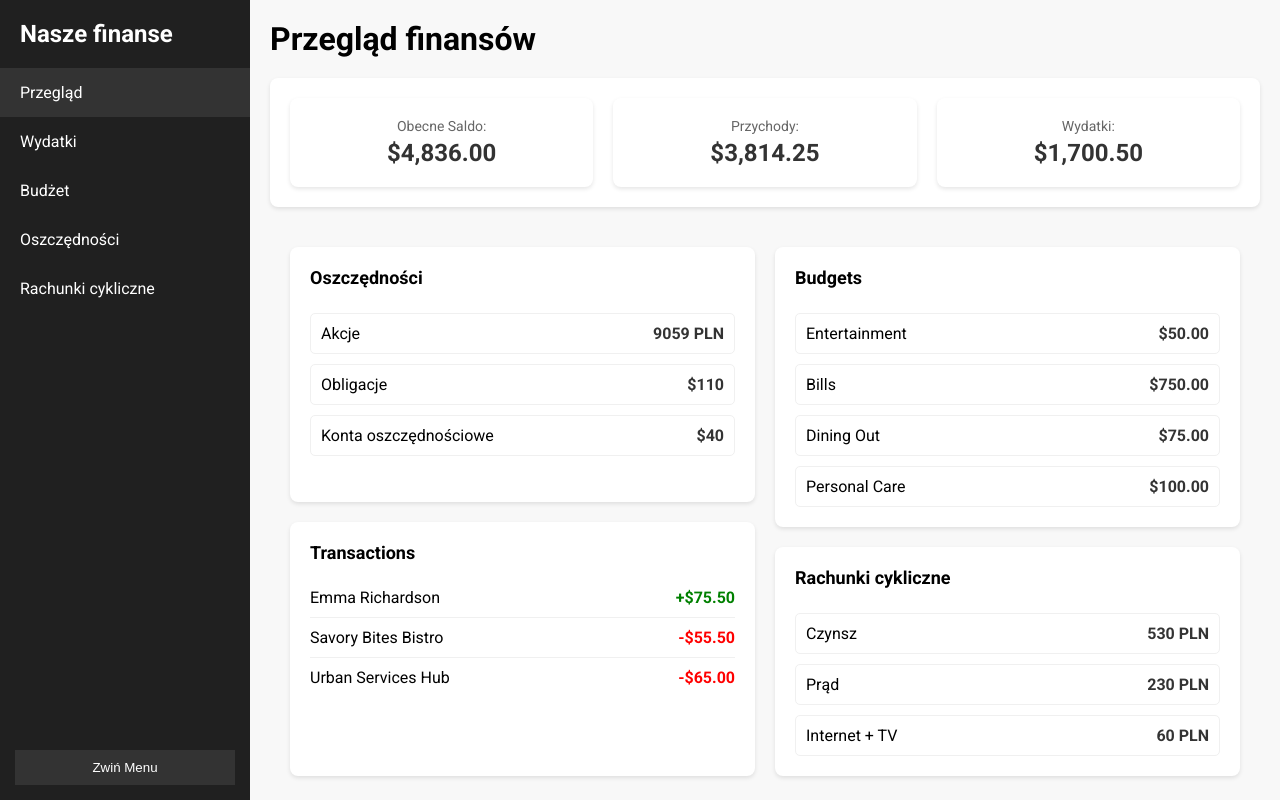
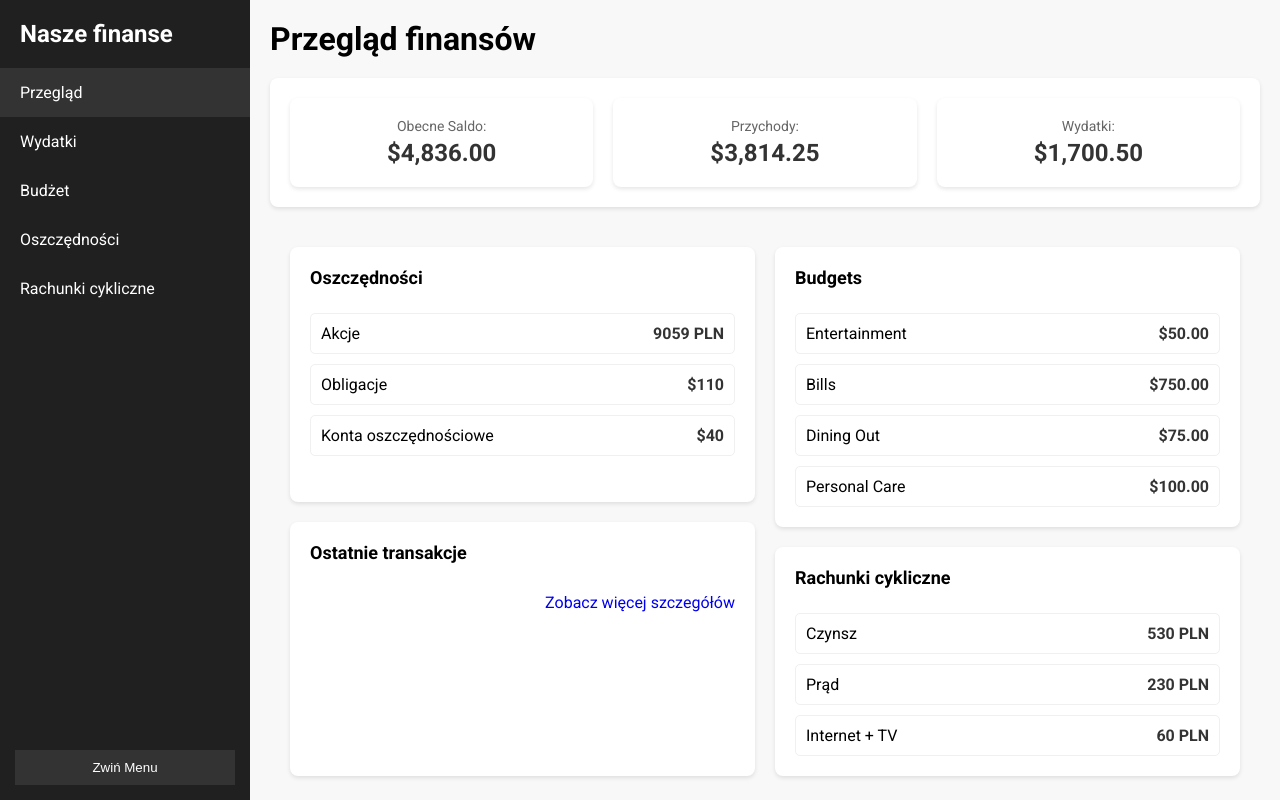
Before and after one commit to Mateusz220291/budget-app, a React (Vite) app: page / in a window 1280 px wide. Built offline with nearby package versions, Linux system fonts and the light colour scheme.

Commit message:
Add dynamic display of the 4 most recent transactions on the OverviewPage with a 'See more' link to navigate to TransactionsPage

```diff
--- a/src/components/Transactions/Transactions.css
+++ b/src/components/Transactions/Transactions.css
@@ -28,12 +28,10 @@
 
 .amount {
   font-weight: bold;
+  color: darkorange;
 }
 
-.amount.positive {
-  color: green;
+.see-more {
+  text-decoration: none;
+  text-align: right;
 }
-
-.amount.negative {
-  color: red;
-}
--- a/src/components/Transactions/Transactions.tsx
+++ b/src/components/Transactions/Transactions.tsx
@@ -1,23 +1,28 @@
+import { Link } from "react-router-dom";
+import { Transaction } from "../../pages/TransactionsPage/types";
 import "./Transactions.css";
 
-const Transactions = () => {
+interface TransactionsProps {
+  transactions: Transaction[];
+}
+
+const Transactions: React.FC<TransactionsProps> = ({ transactions }) => {
+  const recentTransactions = transactions.slice(-4).reverse();
+
   return (
     <section className="transactions">
-      <h2>Transactions</h2>
+      <h2>Ostatnie transakcje</h2>
       <ul>
-        <li className="transaction-item">
-          <span className="name">Emma Richardson</span>
-          <span className="amount positive">+$75.50</span>
-        </li>
-        <li className="transaction-item">
-          <span className="name">Savory Bites Bistro</span>
-          <span className="amount negative">-$55.50</span>
-        </li>
-        <li className="transaction-item">
-          <span className="name">Urban Services Hub</span>
-          <span className="amount negative">-$65.00</span>
-        </li>
+        {recentTransactions.map((transaction) => (
+          <li className="transaction-item" key={transaction.id}>
+            <span className="name">{transaction.name}</span>
+            <span className="amount ">{transaction.amount} PLN</span>
+          </li>
+        ))}
       </ul>
+      <Link to="/transactions" className="see-more">
+        Zobacz więcej szczegółów
+      </Link>
     </section>
   );
 };
--- a/src/pages/OverviewPage/OverviewPage.tsx
+++ b/src/pages/OverviewPage/OverviewPage.tsx
@@ -1,11 +1,21 @@
+import { useState, useEffect } from "react";
 import HeaderOverview from "../../components/HeaderOverview/HeaderOverview";
 import Pots from "../../components/Pots/Pots";
 import Budgets from "../../components/Budgets/Budgets";
 import Transactions from "../../components/Transactions/Transactions";
 import RecurringBills from "../../components/RecurringBills/RecurringBills";
+import { Transaction } from "../../pages/TransactionsPage/types";
 import "./OverviewPage.css";
 
 const OverviewPage = () => {
+  const [transactions, setTransactions] = useState<Transaction[]>([]);
+
+  useEffect(() => {
+    const storedTransactions = localStorage.getItem("transactions");
+    if (storedTransactions) {
+      setTransactions(JSON.parse(storedTransactions));
+    }
+  }, []);
   return (
     <div className="overview-page">
       <div className="main-content">
@@ -14,7 +24,7 @@ const OverviewPage = () => {
         <div className="sections">
           <div className="left-column">
             <Pots />
-            <Transactions />
+            <Transactions transactions={transactions} />
           </div>
           <div className="right-column">
             <Budgets />
```
